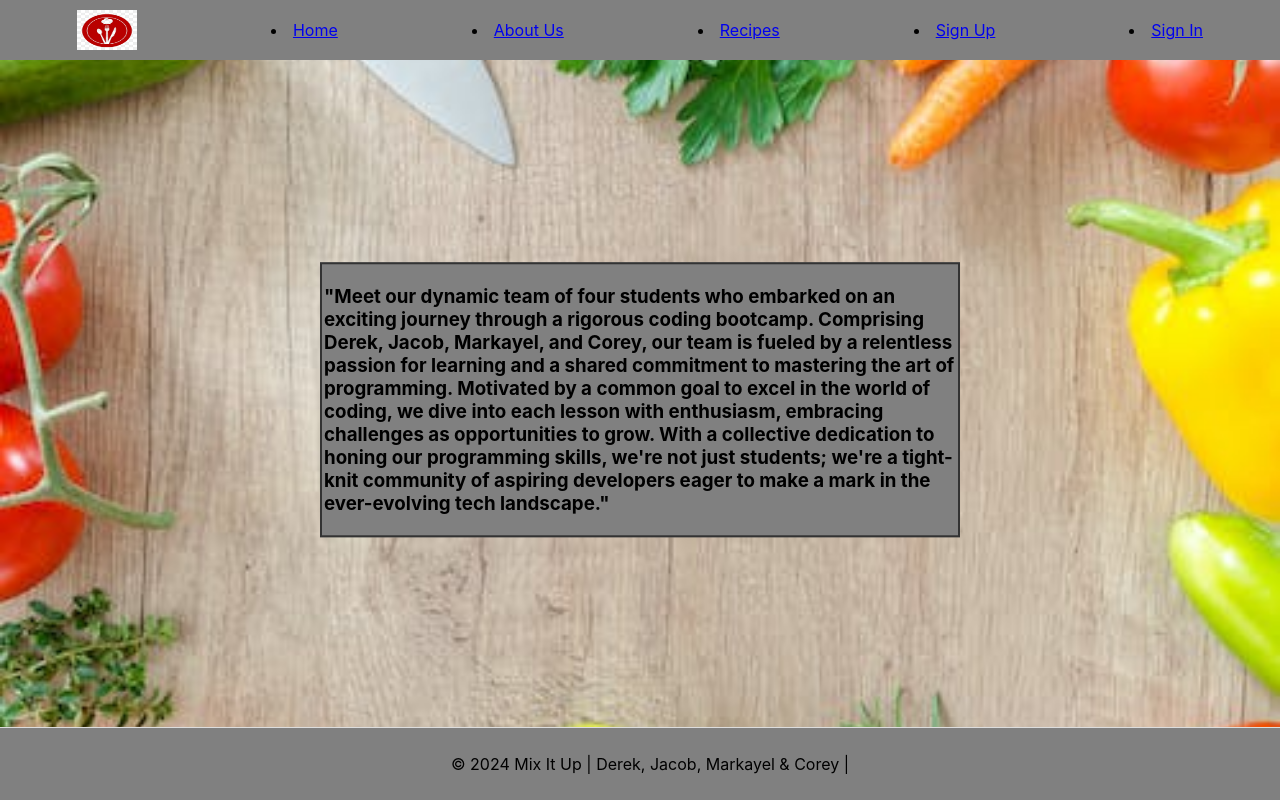
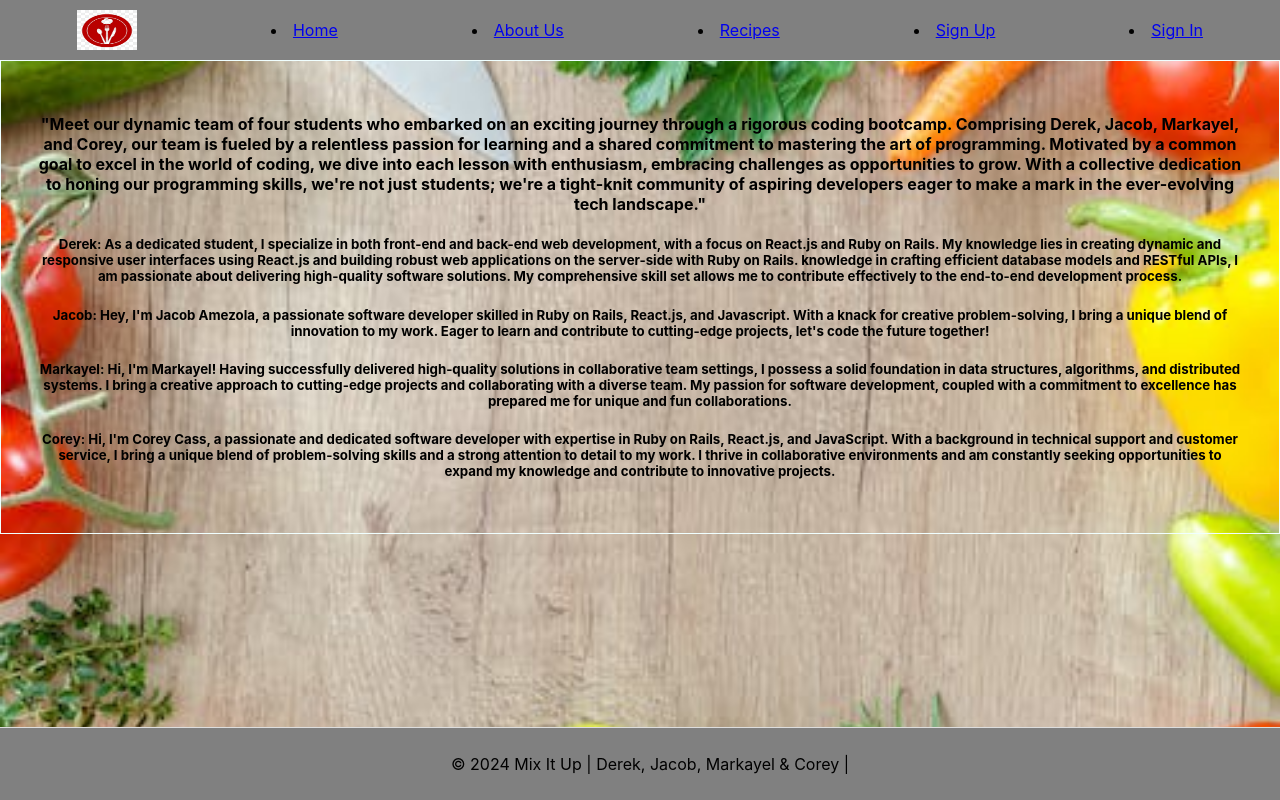
Before and after one commit to Learn-DJMC/themixitup-frontend, a React (Create React App) app: page /about-us in a window 1280 px wide. Built offline with nearby package versions, Linux system fonts and the light colour scheme; no server answers.

Commit message:
added updates

```diff
--- a/src/App.css
+++ b/src/App.css
@@ -110,14 +110,11 @@ Input[type="submit"] {
 }
 
 .aboutUsContainer {
-  position: fixed;
-  left: 50%;
-  top: 50%;
-  transform: translate(-50%, -50%);
-  border: 2px solid #333;
-  padding: 2px;
-  width: fit-content;
-  background-color: gray;
+    padding: 2rem;
+    background-position: center;
+    border: white 0.1rem solid;
+    border-color: azure;
+    text-align: center;
 }
 
 
--- a/src/Pages/AboutUs.js
+++ b/src/Pages/AboutUs.js
@@ -3,8 +3,9 @@ import React, { useState } from "react";
 const AboutUs = () => {
   return (
     <div className="aboutUsContainer">
-      <h3>
-        {" "}
+
+      <h4>
+
         "Meet our dynamic team of four students who embarked on an exciting
         journey through a rigorous coding bootcamp. Comprising Derek, Jacob,
         Markayel, and Corey, our team is fueled by a relentless passion for
@@ -13,8 +14,24 @@ const AboutUs = () => {
         each lesson with enthusiasm, embracing challenges as opportunities to
         grow. With a collective dedication to honing our programming skills,
         we're not just students; we're a tight-knit community of aspiring
-        developers eager to make a mark in the ever-evolving tech landscape."{" "}
-      </h3>
+        developers eager to make a mark in the ever-evolving tech landscape."
+      </h4>
+      <h5>
+      Derek:
+      As a dedicated student, I specialize in both front-end and back-end web development, with a focus on React.js and Ruby on Rails. My knowledge lies in creating dynamic and responsive user interfaces using React.js and building robust web applications on the server-side with Ruby on Rails. knowledge  in crafting efficient database models and RESTful APIs, I am passionate about delivering high-quality software solutions. My comprehensive skill set allows me to contribute effectively to the end-to-end development process.</h5>
+    <h5>
+    Jacob:
+    Hey, I'm Jacob Amezola, a passionate software developer skilled in Ruby on Rails, React.js, and Javascript. With a knack for creative problem-solving, I bring a unique blend of innovation to my work. Eager to learn and contribute to cutting-edge projects, let's code the future together!
+    </h5>
+      <h5>
+      Markayel:
+      Hi, I'm Markayel! Having successfully delivered high-quality solutions in collaborative team settings, I possess a solid foundation in data structures, algorithms, and distributed systems. I bring a creative approach to cutting-edge projects and collaborating with a diverse team. My passion for software development, coupled with a commitment to excellence has prepared me for unique and fun collaborations.
+      </h5>
+      <h5>
+
+      Corey:
+      Hi, I'm Corey Cass, a passionate and dedicated software developer with expertise in Ruby on Rails, React.js, and JavaScript. With a background in technical support and customer service, I bring a unique blend of problem-solving skills and a strong attention to detail to my work. I thrive in collaborative environments and am constantly seeking opportunities to expand my knowledge and contribute to innovative projects.
+      </h5>
     </div>
   );
 };
```
